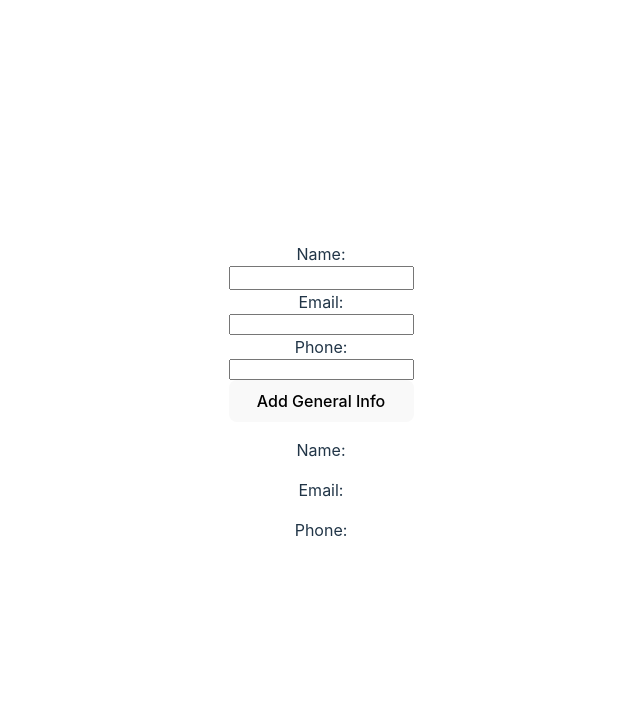
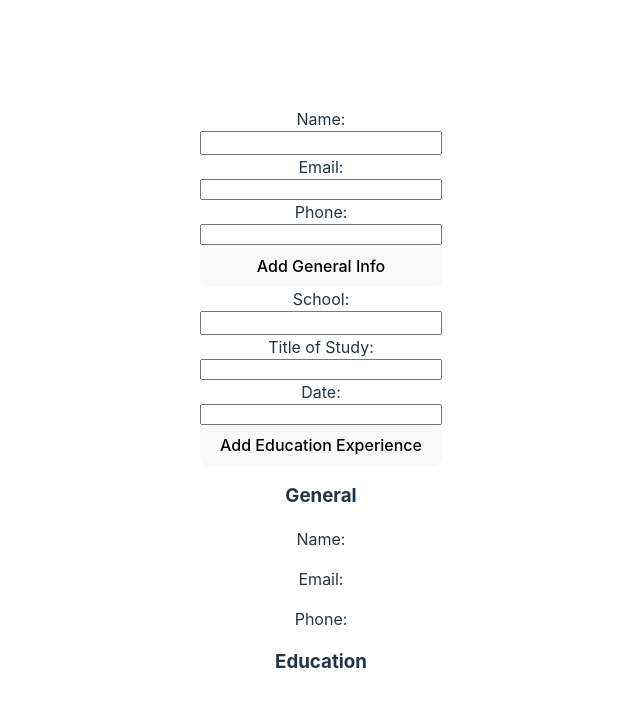
Before and after one commit to ZippyIO/cv-builder, a React (Vite) app: page / in a window 1280 px wide. Shown: the top 706 px of the page, without its empty margins (319-959 px from the left). Built offline with nearby package versions, Linux system fonts and the light colour scheme.

Commit message:
Added EducationForm CvForm adds Education to array to allow display of multiple educations

```diff
--- a/src/App.css
+++ b/src/App.css
@@ -45,3 +45,9 @@
     grid-template-columns: 1fr;
     grid-template-rows: repeat(3, 1fr);
 }
+
+.educationForm {
+    display: grid;
+    grid-template-columns: 1fr;
+    grid-template-rows: repeat(3, 1fr);
+}
--- a/src/components/form/CvForm.jsx
+++ b/src/components/form/CvForm.jsx
@@ -1,4 +1,5 @@
 import React, { Component } from 'react';
+import EducationForm from './EducationForm';
 import GeneralForm from './GeneralForm';
 
 class CvForm extends Component {
@@ -11,6 +12,7 @@ class CvForm extends Component {
                 email: '',
                 phone: '',
             },
+            education: [],
         };
     }
 
@@ -24,6 +26,17 @@ class CvForm extends Component {
                     phone: event.target.phone.value,
                 },
             });
+        } else if (event.target.id === 'educationForm') {
+            this.setState((prevState) => ({
+                education: [
+                    ...prevState.education,
+                    {
+                        school: event.target.eduSchool.value,
+                        study: event.target.eduStudy.value,
+                        date: event.target.eduDate.value,
+                    },
+                ],
+            }));
         }
     };
 
@@ -31,10 +44,22 @@ class CvForm extends Component {
         return (
             <div>
                 <GeneralForm onSubmitForm={this.handleFormSubmit} />
+                <EducationForm onSubmitForm={this.handleFormSubmit} />
                 <div>
+                    <h3>General</h3>
                     <p>Name: {this.state.general.name}</p>
                     <p>Email: {this.state.general.email}</p>
                     <p>Phone: {this.state.general.phone}</p>
+                    <h3>Education</h3>
+                    {this.state.education.map((obj, index) => {
+                        return (
+                            <div key={`${obj.school}_${obj.study}_${obj.date}`}>
+                                <p>School: {obj.school}</p>
+                                <p>Study: {obj.study}</p>
+                                <p>Date: {obj.date}</p>
+                            </div>
+                        );
+                    })}
                 </div>
             </div>
         );
--- /dev/null
+++ b/src/components/form/EducationForm.jsx
@@ -0,0 +1,30 @@
+import React, { Component } from 'react';
+
+class EducationForm extends Component {
+    constructor(props) {
+        super(props);
+    }
+
+    render() {
+        return (
+            <div>
+                <form
+                    id="educationForm"
+                    className="educationForm"
+                    onSubmit={this.props.onSubmitForm}
+                >
+                    <label htmlFor="eduSchool">School:</label>
+                    <input type="text" id="eduSchool" onChange={this.handleInput} />
+                    <label htmlFor="eduStudy">Title of Study:</label>
+                    <input type="text" id="eduStudy" onChange={this.handleInput} />
+                    <label htmlFor="eduDate">Date:</label>
+                    <input type="text" id="eduDate" onChange={this.handleInput} />
+                    <button type="submit">Add Education Experience</button>
+                </form>
+                <div></div>
+            </div>
+        );
+    }
+}
+
+export default EducationForm;
```
